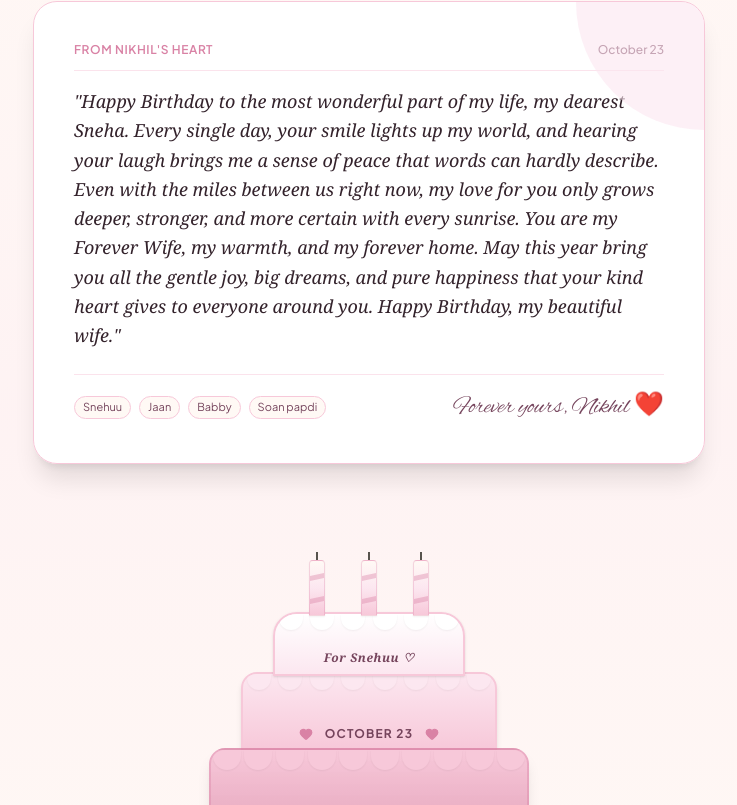
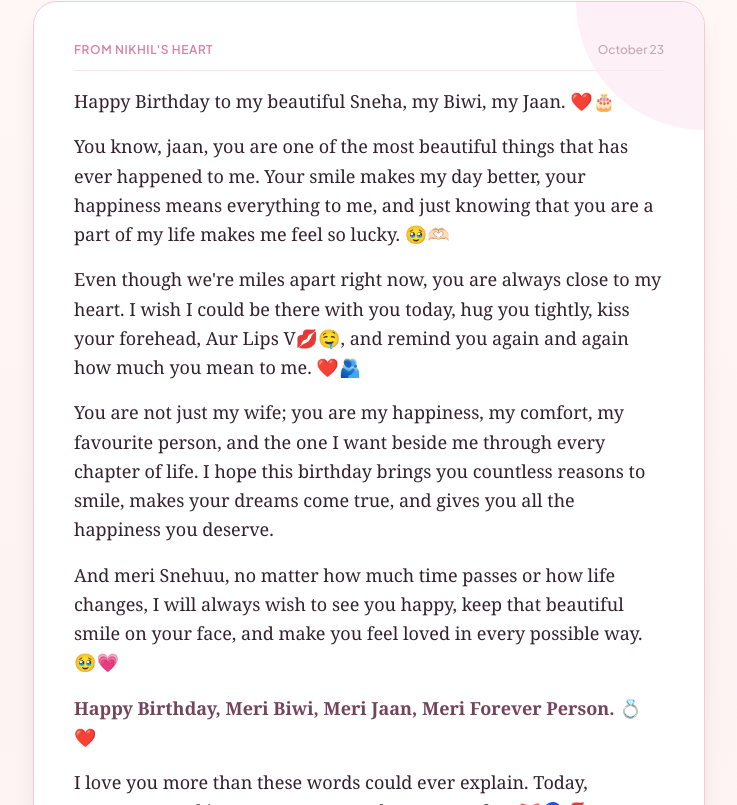
Before and after one commit to notnikhilop/Snehuuu, a React (Vite) app: page / in a window 1280 px wide. Shown: the part 1035-1840 px from the top of the page, without its empty margins (271-1008 px from the left). Built offline with nearby package versions, Linux system fonts and the light colour scheme; a web font is replaced by a local one.

Commit message:
Update birthday wish message with custom heartfelt note and rich paragraph formatting

```diff
--- a/src/components/BirthdayWish.tsx
+++ b/src/components/BirthdayWish.tsx
@@ -8,6 +8,27 @@ export const BirthdayWish: React.FC = () => {
   const { birthdayWish, recipient } = birthdayContent;
   const [candlesLit, setCandlesLit] = useState<[boolean, boolean, boolean]>([true, true, true]);
   const [hasCelebrated, setHasCelebrated] = useState(false);
+
+  const renderFormattedText = (text: string) => {
+    const parts = text.split(/(\*\*.*?\*\*|\*.*?\*)/g);
+    return parts.map((part, index) => {
+      if (part.startsWith('**') && part.endsWith('**')) {
+        return (
+          <strong key={index} className="font-bold text-[#75445C]">
+            {part.slice(2, -2)}
+          </strong>
+        );
+      }
+      if (part.startsWith('*') && part.endsWith('*')) {
+        return (
+          <em key={index} className="italic text-[#75445C]">
+            {part.slice(1, -1)}
+          </em>
+        );
+      }
+      return part;
+    });
+  };
 
   const triggerCelebration = () => {
     setCandlesLit([false, false, false]);
@@ -114,9 +135,13 @@ export const BirthdayWish: React.FC = () => {
             <span className="text-xs text-[#75445C] font-medium">October 23</span>
           </div>
 
-          <p className="text-base sm:text-lg text-[#33222B] font-serif leading-relaxed italic">
-            "{birthdayWish.message}"
-          </p>
+          <div className="space-y-4 font-serif text-base sm:text-lg leading-relaxed text-[#33222B]">
+            {birthdayWish.message.split('\n\n').map((paragraph, idx) => (
+              <p key={idx} className="whitespace-pre-line">
+                {renderFormattedText(paragraph)}
+              </p>
+            ))}
+          </div>
 
           <div className="mt-6 pt-4 border-t border-[#F7C8D9]/50 flex items-center justify-between">
             <div className="flex items-center gap-2">
--- a/src/data/birthdayContent.ts
+++ b/src/data/birthdayContent.ts
@@ -81,8 +81,19 @@ export const birthdayContent: BirthdayContent = {
 
   birthdayWish: {
     heading: "Happy Birthday, My Snehuu!",
-    message:
-      "Happy Birthday to the most wonderful part of my life, my dearest Sneha. Every single day, your smile lights up my world, and hearing your laugh brings me a sense of peace that words can hardly describe. Even with the miles between us right now, my love for you only grows deeper, stronger, and more certain with every sunrise. You are my Forever Wife, my warmth, and my forever home. May this year bring you all the gentle joy, big dreams, and pure happiness that your kind heart gives to everyone around you. Happy Birthday, my beautiful wife.",
+    message: `Happy Birthday to my beautiful Sneha, my Biwi, my Jaan. ❤️🎂
+
+You know, jaan, you are one of the most beautiful things that has ever happened to me. Your smile makes my day better, your happiness means everything to me, and just knowing that you are a part of my life makes me feel so lucky. 🥹🫶🏻
+
+Even though we're miles apart right now, you are always close to my heart. I wish I could be there with you today, hug you tightly, kiss your forehead, Aur Lips V💋🤤, and remind you again and again how much you mean to me. ❤️🫂
+
+You are not just my wife; you are my happiness, my comfort, my favourite person, and the one I want beside me through every chapter of life. I hope this birthday brings you countless reasons to smile, makes your dreams come true, and gives you all the happiness you deserve.
+
+And meri Snehuu, no matter how much time passes or how life changes, I will always wish to see you happy, keep that beautiful smile on your face, and make you feel loved in every possible way. 🥹💗
+
+**Happy Birthday, Meri Biwi, Meri Jaan, Meri Forever Person.** 💍❤️
+
+I love you more than these words could ever explain. Today, tomorrow, and in every tomorrow that comes after. 🎀🧿💋`,
     signature: "Forever yours, Nikhil ❤️",
     playfulNickname: "My favourite Soan papdi ♡",
   },
```
